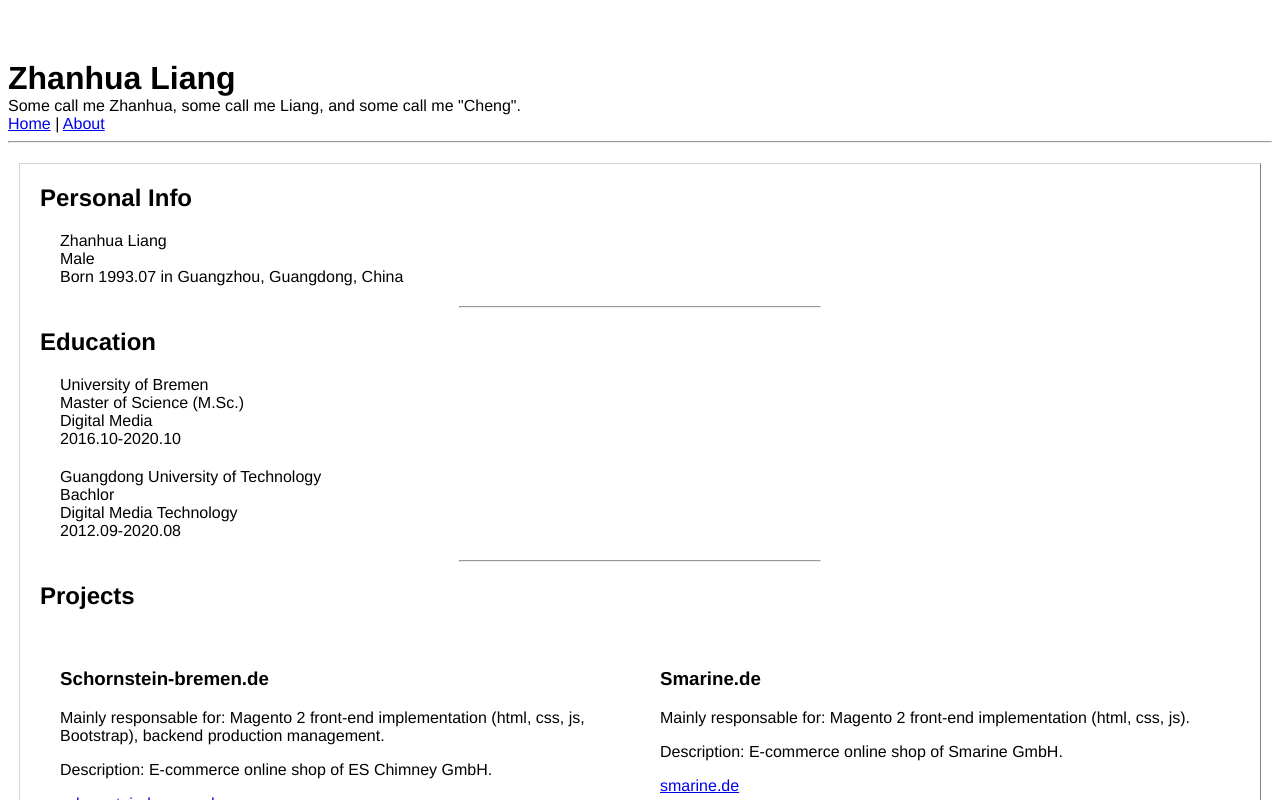
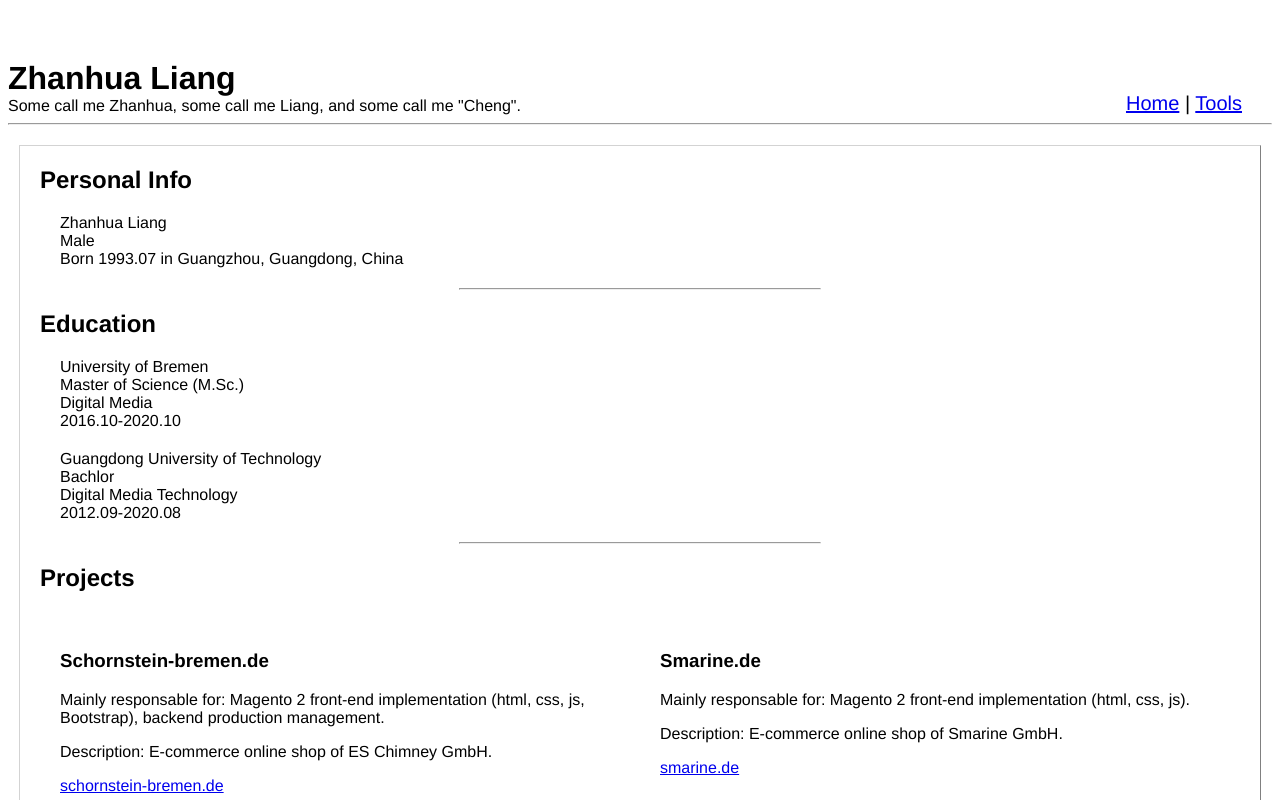
Before and after one commit to zhanhualiang/personal-site-dev, a Vue app: page / in a window 1280 px wide. Shown: the top 800 px of the page. Built offline with nearby package versions, Linux system fonts and the light colour scheme.

Commit message:
configed router and external link

```diff
--- a/src/App.vue
+++ b/src/App.vue
@@ -1,15 +1,18 @@
 <template>
   <div id="header">
-    <h1>Zhanhua Liang</h1>
-    <p>Some call me Zhanhua, some call me Liang, and some call me "Cheng".</p>
+    <div id="title">
+      <h1>Zhanhua Liang</h1>
+      <p>Some call me Zhanhua, some call me Liang, and some call me "Cheng".</p>
+    </div>
+    <div id="nav">
+      <router-link to="/">Home</router-link> |
+      <router-link to="/tools">Tools</router-link>
+    </div>
   </div>
-  <div id="nav">
-    <router-link to="/">Home</router-link> |
-    <router-link to="/about">About</router-link>
-  </div>
-  <hr>
-  <router-view/>
-  <Footer/>
+
+  <hr />
+  <router-view />
+  <Footer />
 </template>
 
 <script>
@@ -23,5 +26,16 @@ export default {
 </script>
 
 <style>
+#header{
+  display: flex;
+  align-items: flex-end;
+  flex-wrap: wrap;
+  justify-content: space-between;
+}
 
+#nav{
+  margin-top: 20px;
+  margin-right: 30px;
+  font-size: 20px;
+}
 </style>
--- a/src/router/index.js
+++ b/src/router/index.js
@@ -8,12 +8,12 @@ const routes = [
     component: Home
   },
   {
-    path: '/about',
-    name: 'About',
+    path: '/tools',
+    name: 'Tools',
     // route level code-splitting
     // this generates a separate chunk (about.[hash].js) for this route
     // which is lazy-loaded when the route is visited.
-    component: () => import(/* webpackChunkName: "about" */ '../views/About.vue')
+    component: () => import(/* webpackChunkName: "about" */ '../views/Tools.vue')
   }
 ]
 
--- a/src/views/About.vue
+++ /dev/null
@@ -1,5 +0,0 @@
-<template>
-  <div class="about">
-    <h1>This is an about page</h1>
-  </div>
-</template>
--- a/src/views/Home.vue
+++ b/src/views/Home.vue
@@ -32,7 +32,7 @@
           <h3>{{ project.title }}</h3>
           <p>Mainly responsable for: {{ project.responsibility }}</p>
           <p>Description: {{ project.description }}</p>
-          <a v-if="project.url" :href="project.url" target="_black" rel="external nofollow noreferrer noopener">{{ project.url }}</a>
+          <a v-if="project.url" :href="'//' + project.url" target="_black" rel="external nofollow noreferrer noopener">{{ project.url }}</a>
         </div>
       </div>
       <hr />
--- /dev/null
+++ b/src/views/Tools.vue
@@ -0,0 +1,5 @@
+<template>
+  <div class="tools">
+    <h1>This is an tools page</h1>
+  </div>
+</template>
```
Also changed, not shown: src/components/Header.vue (deleted, +0 -16 lines).
